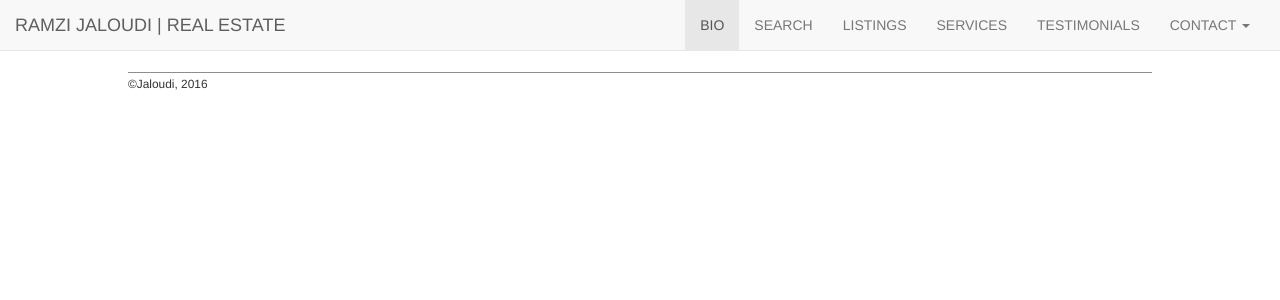
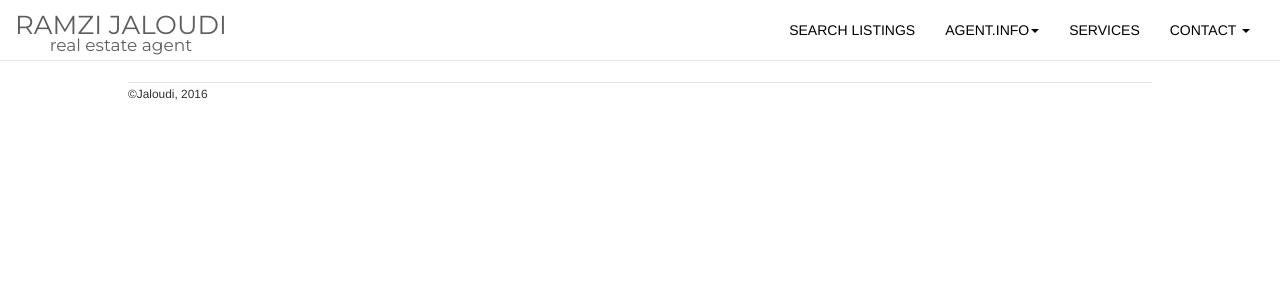
Before and after one commit to vartanian/ramzi, a PHP site: page / in a window 1280 px wide. Shown: the top 300 px of the page. Run offline with PHP 8.4, Linux system fonts and the light colour scheme; some libraries are stand-ins or nearby versions.

Commit message:
Started the general configs of the layout and added font package from google, and a sprite shwwt I made up with RE icons

```diff
--- a/css/config.css
+++ b/css/config.css
@@ -1,6 +1,20 @@
+/*FONT*/
+  /*LOGO FONT*/
+@import url(https://fonts.googleapis.com/css?family=Montserrat);
+body{
+  font-size: 14px;
+}
 .middle {
   margin: 0 auto;
 }
 .center{
   text-align: center;
 }
+.logo{
+font-family: 'Montserrat', sans-serif;
+  font-size: 26px;
+}
+span.subtitle.center{
+  font-size: 17px;
+  color: #655D5E;
+}
--- a/css/footer.css
+++ b/css/footer.css
@@ -3,5 +3,5 @@ footer {
   max-width: 80%;
   height: auto;
   max-height: 100%;
-  border-top: 1px solid #8e8e8e;
+  border-top: 1px solid #e7e7e7;
 }
--- a/css/header.css
+++ b/css/header.css
@@ -1,5 +1,43 @@
 @import url("config.css");
 @import url("footer.css");
+
+/*#searchProp a, #searchRent a{
+    width: 126px;
+    height: 120px;
+    max-width: 100%;
+    margin-top: 10px;
+    zoom:25%;
+}
+#searchProp a{
+    background: url('../images/re_icon_sprite.png') 0 -992px;
+}*/
+
+
+.navbar-default{
+  background-color: #fff;
+}
+.navbar-default .navbar-brand,
+.navbar-default .navbar-nav>li>a{
+  color: #000;
+}
+.navbar-brand{
+  height: 60px;
+}
+span.subtitle {
+    display: block;
+    font-size: 12px;
+}
+.navbar-toggle{
+  border-radius: 0;
+}
+.navbar-default .navbar-toggle .icon-bar{
+  background-color: #000;
+}
+
+.navbar-nav>li>a{
+  padding-top: 20px;
+}
+
 
 
 /* MEDIA QUERIES */
@@ -52,3 +90,9 @@
 
   /* FORCE NAV COLLAPSE END */
 }
+
+@media(max-width: 768px){
+  ul.nav.navbar-nav{
+    margin-left: -10px;
+  }
+}
--- a/index.php
+++ b/index.php
@@ -30,15 +30,21 @@
             <span class="icon-bar"></span>
             <span class="icon-bar"></span>
           </button>
-          <a class="navbar-brand" href="#">RAMZI JALOUDI | REAL ESTATE</a>
+          <a class="navbar-brand logo Type" href="#" class="center">RAMZI JALOUDI<span class="subtitle center">real estate agent</span></a>
         </div>
         <div id="navbar" class="navbar-collapse collapse navbar-right">
           <ul class="nav navbar-nav">
-            <li class="active"><a href="bio">BIO</a></li>
-            <li><a href="search">SEARCH</a></li>
-            <li><a href="listings">LISTINGS</a></li>
+             <li id="searchProp"><a href="search">SEARCH LISTINGS</a></li>
+             <li class="dropdown">
+              <a href="#" class="dropdown-toggle" data-toggle="dropdown" role="button" aria-haspopup="true" aria-expanded="false">AGENT.INFO<span class="caret"></span></a>
+                <ul class="dropdown-menu">
+                  <li><a href="listings">My Listings</a></li>
+                  <li><a href="testimonials">Testimonials</a></li>
+                  <li><a href="press">Press</a></li>
+                  <li><a href="bio">Who is Jaloudi?</a></li>
+                </ul>
+             </li>
             <li><a href="services">SERVICES</a></li>
-            <li><a href="testimonials">TESTIMONIALS</a></li>
             <li class="dropdown">
               <a href="#" class="dropdown-toggle" data-toggle="dropdown" role="button" aria-haspopup="true" aria-expanded="false">CONTACT <span class="caret"></span></a>
               <ul class="dropdown-menu">
```
Also changed, not shown: images/re_icon_sprite.png (added).
